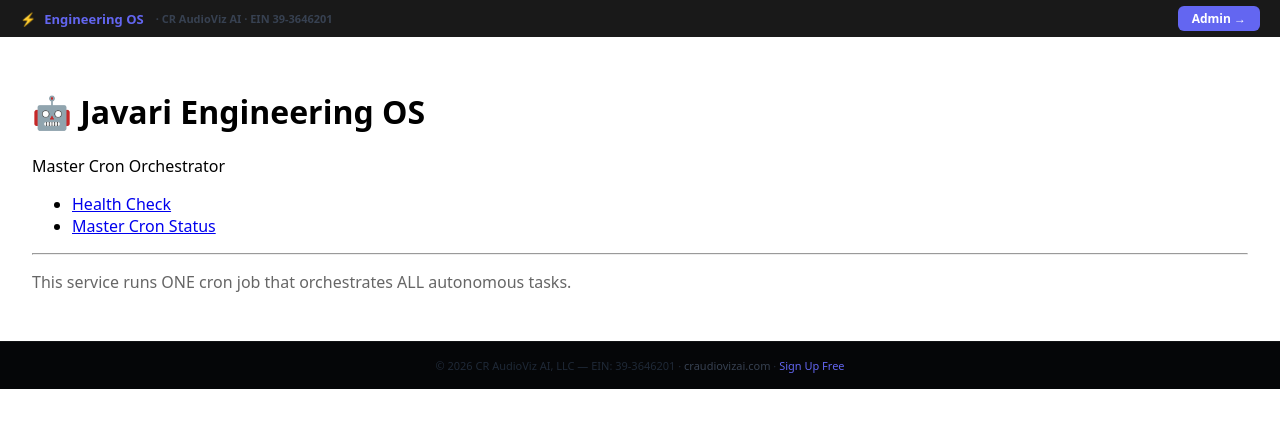
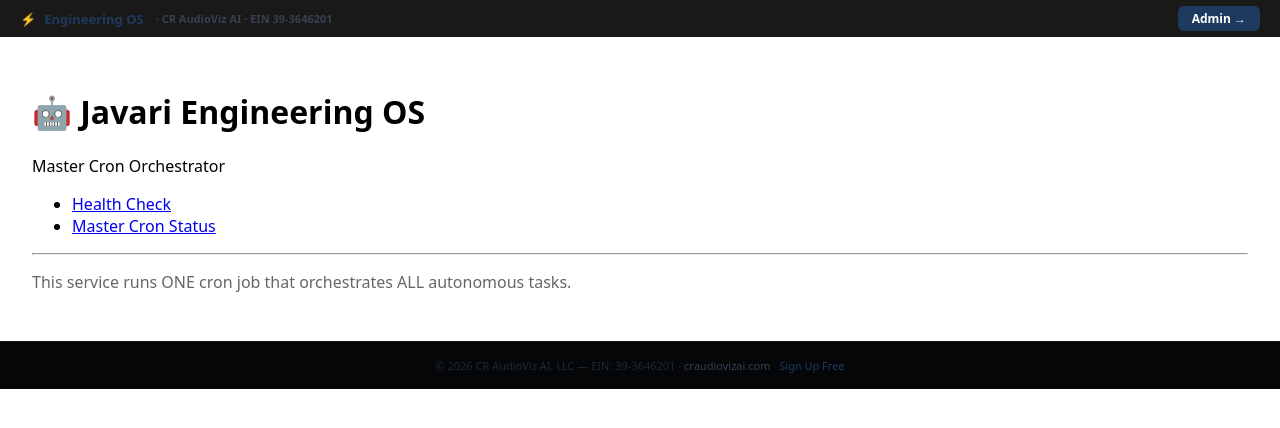
Before and after one commit to CR-AudioViz-AI/javari-engineering-os, a Next.js app in the folder apps/cron-master/: page / in a window 1280 px wide. Shown: the top 428 px of the page. Built offline with nearby package versions, Linux system fonts and the light colour scheme.

Commit message:
brand: navy/red/cyan — remove forbidden indigo/violet

```diff
--- a/apps/cron-master/src/app/layout.tsx
+++ b/apps/cron-master/src/app/layout.tsx
@@ -11,14 +11,14 @@ export default function RootLayout({ children }: { children: React.ReactNode })
     <html lang="en"><body style={{ margin:0,padding:0,fontFamily:'system-ui' }}>
       <div style={{ background:'rgba(0,0,0,0.9)',padding:'6px 20px',display:'flex',alignItems:'center',justifyContent:'space-between',position:'sticky',top:0,zIndex:9999 }}>
         <a href="https://craudiovizai.com" style={{ display:'flex',alignItems:'center',gap:8,textDecoration:'none',color:'#fff',fontSize:13,fontWeight:600 }}>
-          <span>⚡</span><span style={{ color:'#6366f1' }}>Engineering OS</span>
+          <span>⚡</span><span style={{ color:'#1E3A5F' }}>Engineering OS</span>
           <span style={{ color:'#374151',fontSize:11,marginLeft:4 }}>· CR AudioViz AI · EIN 39-3646201</span>
         </a>
-        <a href="https://craudiovizai.com/auth/signup" style={{ background:'#6366f1',color:'#fff',borderRadius:6,padding:'4px 14px',fontSize:12,fontWeight:700,textDecoration:'none' }}>Admin →</a>
+        <a href="https://craudiovizai.com/auth/signup" style={{ background:'#1E3A5F',color:'#fff',borderRadius:6,padding:'4px 14px',fontSize:12,fontWeight:700,textDecoration:'none' }}>Admin →</a>
       </div>
       {children}
       <footer style={{ background:'#050608',borderTop:'1px solid rgba(255,255,255,0.05)',padding:'16px 24px',textAlign:'center' }}>
-        <p style={{ color:'#1f2937',fontSize:11,margin:0 }}>© 2026 CR AudioViz AI, LLC — EIN: 39-3646201 · <a href="https://craudiovizai.com" style={{ color:'#374151',textDecoration:'none' }}>craudiovizai.com</a> · <a href="https://craudiovizai.com/auth/signup" style={{ color:'#6366f1',textDecoration:'none' }}>Sign Up Free</a></p>
+        <p style={{ color:'#1f2937',fontSize:11,margin:0 }}>© 2026 CR AudioViz AI, LLC — EIN: 39-3646201 · <a href="https://craudiovizai.com" style={{ color:'#374151',textDecoration:'none' }}>craudiovizai.com</a> · <a href="https://craudiovizai.com/auth/signup" style={{ color:'#1E3A5F',textDecoration:'none' }}>Sign Up Free</a></p>
       </footer>
     </body></html>
   )
```
